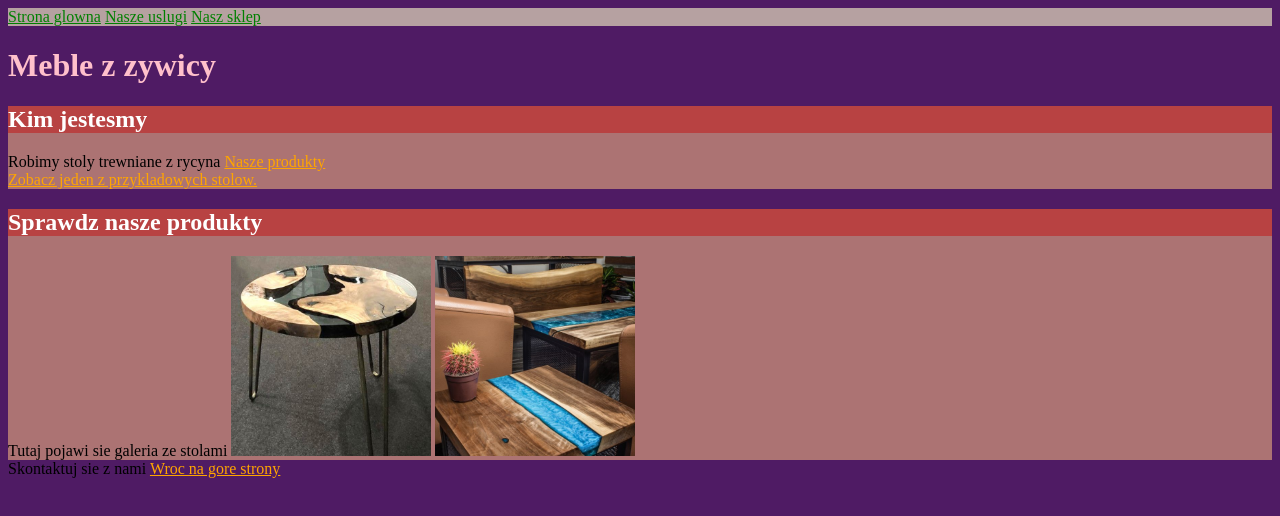
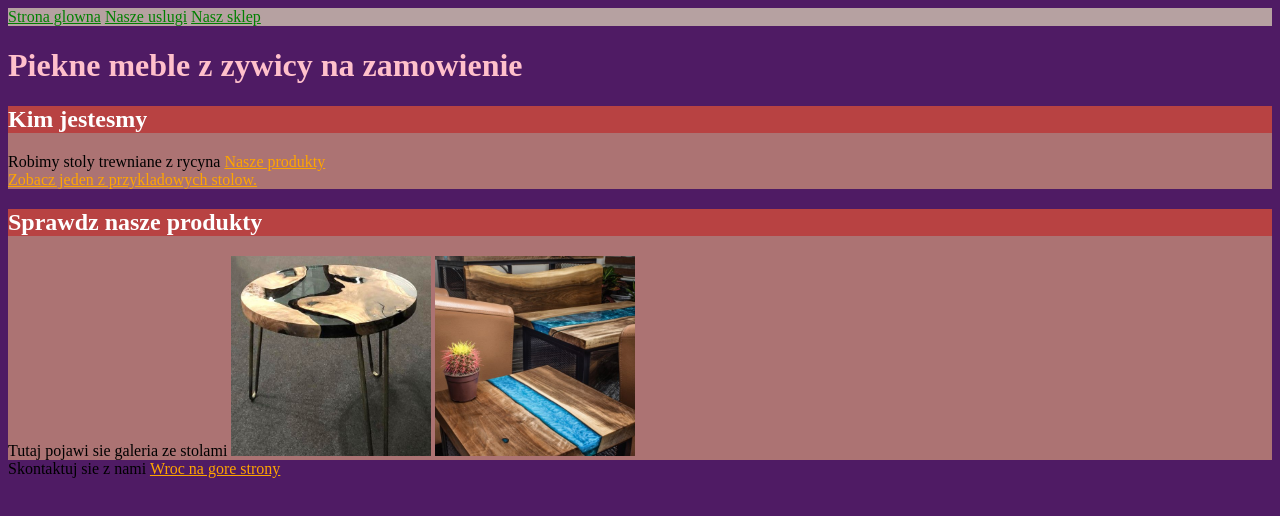
Before and after one commit to PauRut/homepage2021, a plain HTML site: page index.html in a window 1280 px wide. Drawn offline with Linux system fonts and the light colour scheme.

Commit message:
a change in a name of header

```diff
--- a/index.html
+++ b/index.html
@@ -18,7 +18,7 @@
 </header>
 
 <body>
-    <header><h1 class="main-heading">Meble z zywicy</h1></header>
+    <header><h1 class="main-heading">Piekne meble z zywicy na zamowienie</h1></header>
     <main>
         <section>
             <h2 class="secondary-heading">Kim jestesmy</h2>
```
